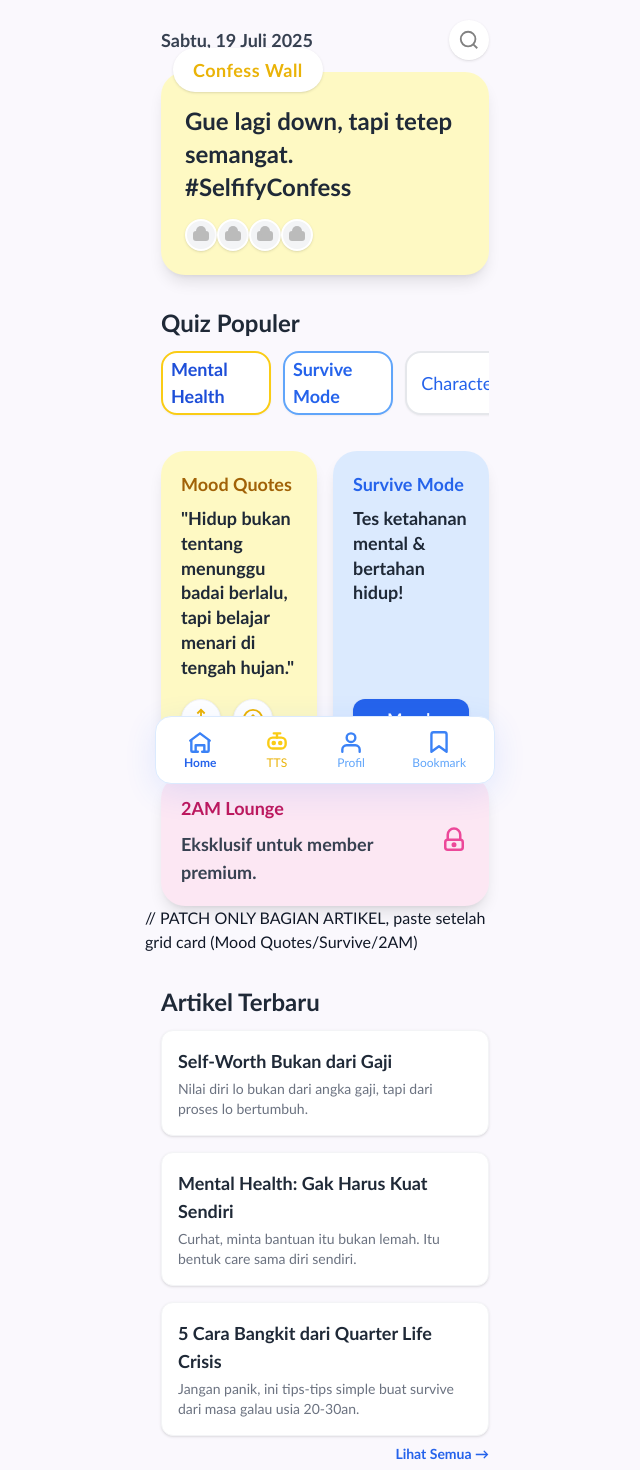
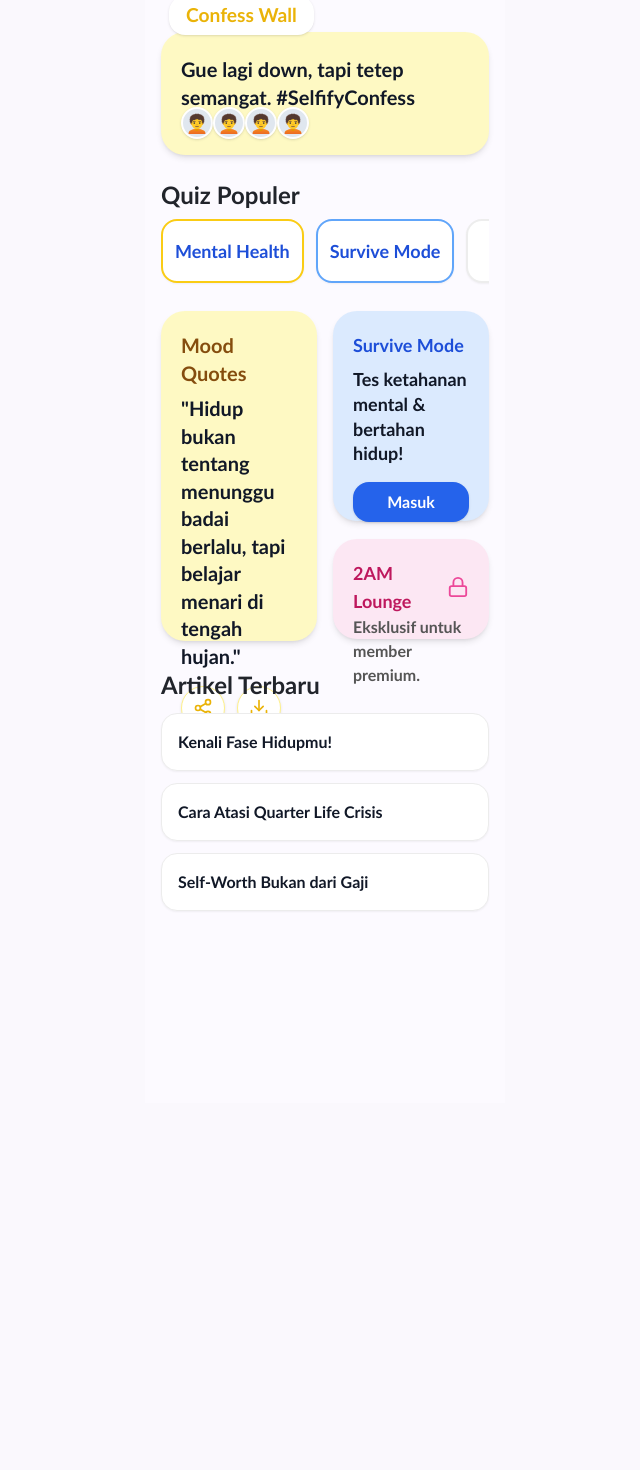
Before and after one commit to deeeeeel/selfify-clean, a Next.js app: page / in a window 1280 px wide. Shown: the top 1470 px of the page, without its empty margins (315-955 px from the left). After the commit the page ends 1103 px from the top, so only its background shows below. Built offline with nearby package versions, Linux system fonts and the light colour scheme.

Commit message:
Update: HomePage layout persis mockup, grid card & artikel sudah fix

```diff
--- a/app/page.tsx
+++ b/app/page.tsx
@@ -1,139 +1,115 @@
-import BottomNav from "@/components/BottomNav";
+// app/page.tsx
 
-function getTanggalIndonesia() {
-  const bulan = ["Januari", "Februari", "Maret", "April", "Mei", "Juni", "Juli", "Agustus", "September", "Oktober", "November", "Desember"];
-  const hari = ["Minggu","Senin","Selasa","Rabu","Kamis","Jumat","Sabtu"];
-  const d = new Date();
-  return `${hari[d.getDay()]}, ${d.getDate()} ${bulan[d.getMonth()]} ${d.getFullYear()}`;
-}
+'use client';
+
+import React from 'react';
+import { Download, Share2, Lock } from 'lucide-react';
+
+const moodQuote = `"Hidup bukan tentang menunggu badai berlalu, tapi belajar menari di tengah hujan."`;
+const surviveDesc = "Tes ketahanan mental & bertahan hidup!";
+const loungeDesc = "Eksklusif untuk member premium.";
 
 export default function HomePage() {
   return (
-    <div className="min-h-screen max-w-[360px] mx-auto relative pb-28 bg-[#faf8fd]">
-      {/* HEADER TANGGAL */}
-      <div className="flex items-center gap-2 pt-5 pb-3 px-4">
-        <span className="text-gray-700 font-bold text-lg">
-          {getTanggalIndonesia()}
+    <main className="flex justify-center bg-[#fcfaff] min-h-screen pb-32">
+      <div className="w-full max-w-[360px] p-4">
+        {/* Confess Wall */}
+        <div className="flex flex-col gap-2 mb-6">
+          <div className="relative flex items-center mb-2">
+            <span className="bg-white px-4 py-1 rounded-2xl shadow text-[1.2rem] font-semibold text-yellow-500 absolute -top-5 left-2 z-10 border border-[#fff9]">
+              Confess Wall
             </span>
-        <div className="ml-auto">
-          <button className="w-10 h-10 rounded-full bg-white shadow flex items-center justify-center">
-            <svg width={22} height={22} stroke="#818181" fill="none" viewBox="0 0 24 24" strokeWidth={2}>
-              <circle cx="11" cy="11" r="8"/>
-              <path d="m21 21-4.3-4.3"/>
-            </svg>
-          </button>
           </div>
-      </div>
-
-      {/* CONFESS WALL CARD */}
-      <div className="px-4">
-        <div className="relative">
-          <span className="absolute -top-6 left-3 bg-white rounded-full px-5 py-2 shadow text-yellow-500 font-bold text-lg" style={{fontSize:'18px',letterSpacing:0.5}}>Confess Wall</span>
-          <div className="rounded-3xl bg-yellow-100 p-6 pt-8 shadow-lg flex flex-col gap-2">
-            <div className="font-extrabold text-2xl leading-snug text-gray-800">
+          <div className="bg-yellow-100 rounded-3xl px-5 py-6 shadow-md flex flex-col justify-between min-h-[112px] relative">
+            <p className="font-bold text-xl leading-snug mb-5">
               Gue lagi down, tapi tetep semangat. #SelfifyConfess
-            </div>
-            <div className="flex gap-2 mt-2">
-              {/* ICON USER AKTIF (contoh dummy) */}
-              {Array(4).fill(0).map((_,i) => (
-                <span key={i} className="rounded-full border-2 border-white bg-gray-100 w-8 h-8 flex items-center justify-center -ml-2 first:ml-0 shadow">
-                  <svg width={22} height={22} fill="#bbb">
-                    <rect x="3" y="7" width="16" height="10" rx="3"/>
-                    <circle cx="11" cy="7" r="5" />
-                  </svg>
+            </p>
+            <div className="flex gap-2 absolute left-5 bottom-4">
+              {/* Avatar (dummy icon) */}
+              {[...Array(4)].map((_, i) => (
+                <span key={i} className="inline-block w-8 h-8 bg-[#e0e7ef] rounded-full border-2 border-white -ml-2 first:ml-0 shadow">
+                  {/* ganti gambar/avatar asli sesuai kebutuhan */}
+                  <span className="flex items-center justify-center w-full h-full text-lg text-gray-400">🧑‍🦱</span>
                 </span>
               ))}
             </div>
           </div>
         </div>
-      </div>
 
-      {/* QUIZ POPULER */}
-      <div className="px-4 mt-8">
-        <div className="font-bold text-2xl text-gray-800 mb-3">Quiz Populer</div>
-        <div className="flex gap-3 overflow-x-auto no-scrollbar pb-1">
-          {["Mental Health", "Survive Mode", "Character", "Relationship", "Self Reflection"].map((cat, idx) => (
-            <div key={cat}
-              className={`min-w-[110px] h-16 px-2 flex items-center justify-center rounded-2xl border-2
-                ${idx === 0 ? "border-yellow-400 text-blue-700 font-semibold" :
-                  idx === 1 ? "border-blue-400 text-blue-600 font-semibold" :
-                  "border-gray-200 text-blue-600"}
-                text-[18px] bg-white shadow-sm`}
+        {/* Quiz Populer */}
+        <div className="mb-6">
+          <h2 className="font-bold text-2xl mb-2 text-[#21242b]">Quiz Populer</h2>
+          <div className="flex gap-3 overflow-x-auto pb-1">
+            {["Mental Health", "Survive Mode", "Character", "Relationship"].map((c, i) => (
+              <button
+                key={c}
+                className={`
+                  min-w-[130px]
+                  px-3 py-4 rounded-2xl
+                  border-2
+                  font-semibold
+                  text-lg
+                  ${i === 0
+                    ? 'border-yellow-400 text-blue-700'
+                    : i === 1
+                      ? 'border-blue-400 text-blue-700'
+                      : 'border-[#ededed] text-blue-700'
+                  }
+                  bg-white shadow-sm
+                  flex-shrink-0
+                  flex items-center justify-center
+                  `}
               >
-              {cat}
-            </div>
+                {c}
+              </button>
             ))}
           </div>
         </div>
 
-      {/* GRID QUOTE & SURVIVE MODE & 2AM */}
-      <div className="px-4 mt-8 grid grid-cols-2 gap-4">
-        {/* MOOD QUOTES */}
-        <div className="bg-yellow-100 rounded-3xl shadow-lg p-5 flex flex-col justify-between min-h-[220px]">
-          <span className="font-bold text-[18px] text-yellow-700 mb-2">Mood Quotes</span>
-          <span className="font-bold text-lg text-gray-800 mb-5 leading-snug">"Hidup bukan tentang menunggu badai berlalu, tapi belajar menari di tengah hujan."</span>
-          <div className="flex gap-3 mt-auto">
-            <button className="bg-white rounded-full shadow p-2 border border-gray-100"><svg width={22} height={22} stroke="#edb300" fill="none" viewBox="0 0 24 24" strokeWidth={2}><path d="M4 12v8a2 2 0 0 0 2 2h12a2 2 0 0 0 2-2v-8" /><polyline points="16 6 12 2 8 6" /><line x1="12" y1="2" x2="12" y2="15" /></svg></button>
-            <button className="bg-white rounded-full shadow p-2 border border-gray-100"><svg width={22} height={22} stroke="#edb300" fill="none" viewBox="0 0 24 24" strokeWidth={2}><circle cx="12" cy="12" r="10" /><path d="M8 12l4-4 4 4" /></svg></button>
+        {/* GRID */}
+        <div className="grid grid-cols-2 gap-4 mb-7 items-stretch">
+          {/* Mood Quotes (tallest, left) */}
+          <div className="row-span-2 bg-yellow-100 rounded-3xl p-5 flex flex-col justify-between shadow-md min-h-[310px] max-h-[330px]">
+            <span className="text-yellow-800 font-semibold text-xl mb-2">Mood Quotes</span>
+            <p className="text-[1.25rem] font-bold flex-1 leading-snug mb-4">{moodQuote}</p>
+            <div className="flex gap-3">
+              <button className="w-11 h-11 bg-white rounded-full flex items-center justify-center shadow text-yellow-500 border border-yellow-200">
+                <Share2 className="w-5 h-5" />
+              </button>
+              <button className="w-11 h-11 bg-white rounded-full flex items-center justify-center shadow text-yellow-500 border border-yellow-200">
+                <Download className="w-5 h-5" />
+              </button>
+            </div>
+          </div>
+          {/* Survive Mode (kanan atas) */}
+          <div className="bg-blue-100 rounded-3xl p-5 flex flex-col justify-between shadow-md min-h-[200px] max-h-[210px]">
+            <span className="text-blue-700 font-semibold text-lg mb-2">Survive Mode</span>
+            <p className="font-bold text-lg leading-snug flex-1 mb-4">{surviveDesc}</p>
+            <button className="mt-auto bg-blue-600 text-white px-7 py-2 rounded-2xl font-semibold shadow">
+              Masuk
+            </button>
+          </div>
+          {/* 2AM Lounge (kanan bawah) */}
+          <div className="bg-pink-100 rounded-3xl p-5 flex flex-col justify-between shadow-md min-h-[90px] max-h-[100px] relative">
+            <div className="flex justify-between items-center">
+              <span className="text-pink-700 font-semibold text-lg">2AM Lounge</span>
+              <Lock className="w-6 h-6 text-pink-500" />
+            </div>
+            <span className="text-[#555] font-semibold">Eksklusif untuk member premium.</span>
           </div>
         </div>
 
-        {/* SURVIVE MODE */}
-        <div className="bg-blue-100 rounded-3xl shadow-lg p-5 flex flex-col justify-between min-h-[220px]">
-          <span className="font-bold text-blue-600 text-[18px] mb-2">Survive Mode</span>
-          <span className="font-bold text-lg text-gray-800 mb-5 leading-snug">Tes ketahanan mental & bertahan hidup!</span>
-          <button className="bg-blue-600 text-white rounded-xl font-semibold py-2 mt-auto shadow">Masuk</button>
+        {/* ARTIKEL TERBARU */}
+        <section className="mb-12">
+          <h2 className="font-bold text-2xl mb-3 text-[#21242b]">Artikel Terbaru</h2>
+          <div className="grid grid-cols-1 gap-3">
+            {/* Placeholder 3 artikel, bisa diganti dynamic */}
+            <div className="rounded-2xl bg-white p-4 shadow-sm border border-[#ececec] font-semibold">Kenali Fase Hidupmu!</div>
+            <div className="rounded-2xl bg-white p-4 shadow-sm border border-[#ececec] font-semibold">Cara Atasi Quarter Life Crisis</div>
+            <div className="rounded-2xl bg-white p-4 shadow-sm border border-[#ececec] font-semibold">Self-Worth Bukan dari Gaji</div>
           </div>
-        {/* 2AM LOUNGE */}
-        <div className="col-span-2 bg-pink-100 rounded-3xl shadow-lg p-5 flex flex-row items-center justify-between min-h-[120px]">
-          <div>
-            <span className="font-bold text-pink-700 text-[18px] mb-2 block">2AM Lounge</span>
-            <span className="font-semibold text-gray-700 text-lg block">Eksklusif untuk member premium.</span>
+        </section>
       </div>
-          <span className="ml-auto"><svg width={30} height={30} viewBox="0 0 24 24" fill="none" stroke="#ec4899" strokeWidth={2}><rect x="5" y="11" width="14" height="8" rx="2"/><circle cx="12" cy="15" r="1"/><path d="M7 11V7a5 5 0 0 1 10 0v4"/></svg></span>
-        </div>
-      </div>
-      // PATCH ONLY BAGIAN ARTIKEL, paste setelah grid card (Mood Quotes/Survive/2AM)
-
-{/* PREVIEW ARTIKEL TERBARU */}
-<div className="px-4 mt-8">
-  <div className="font-bold text-2xl text-gray-800 mb-3">Artikel Terbaru</div>
-  <div className="flex flex-col gap-4">
-    {[ // Dummy 3 artikel
-      {
-        title: "Self-Worth Bukan dari Gaji",
-        excerpt: "Nilai diri lo bukan dari angka gaji, tapi dari proses lo bertumbuh.",
-        slug: "/artikel/self-worth-bukan-dari-gaji",
-      },
-      {
-        title: "Mental Health: Gak Harus Kuat Sendiri",
-        excerpt: "Curhat, minta bantuan itu bukan lemah. Itu bentuk care sama diri sendiri.",
-        slug: "/artikel/mental-health-gak-harus-kuat-sendiri",
-      },
-      {
-        title: "5 Cara Bangkit dari Quarter Life Crisis",
-        excerpt: "Jangan panik, ini tips-tips simple buat survive dari masa galau usia 20-30an.",
-        slug: "/artikel/5-cara-bangkit-quarter-life-crisis",
-      }
-    ].map((art, idx) => (
-      <a
-        key={idx}
-        href={art.slug}
-        className="block bg-white p-4 rounded-xl shadow hover:shadow-lg border border-gray-100 transition-all"
-      >
-        <div className="font-semibold text-lg text-gray-800">{art.title}</div>
-        <div className="text-gray-500 text-sm mt-1">{art.excerpt}</div>
-      </a>
-    ))}
-  </div>
-  {/* Tombol lihat semua */}
-  <div className="flex justify-end mt-2">
-    <a href="/artikel" className="text-blue-600 text-sm font-semibold hover:underline">Lihat Semua &rarr;</a>
-  </div>
-</div>
-
-      {/* BOTTOM NAV */}
-      <BottomNav />
-    </div>
+    </main>
   );
 }
```
Lines whose indentation alone changed are shown as unchanged.
